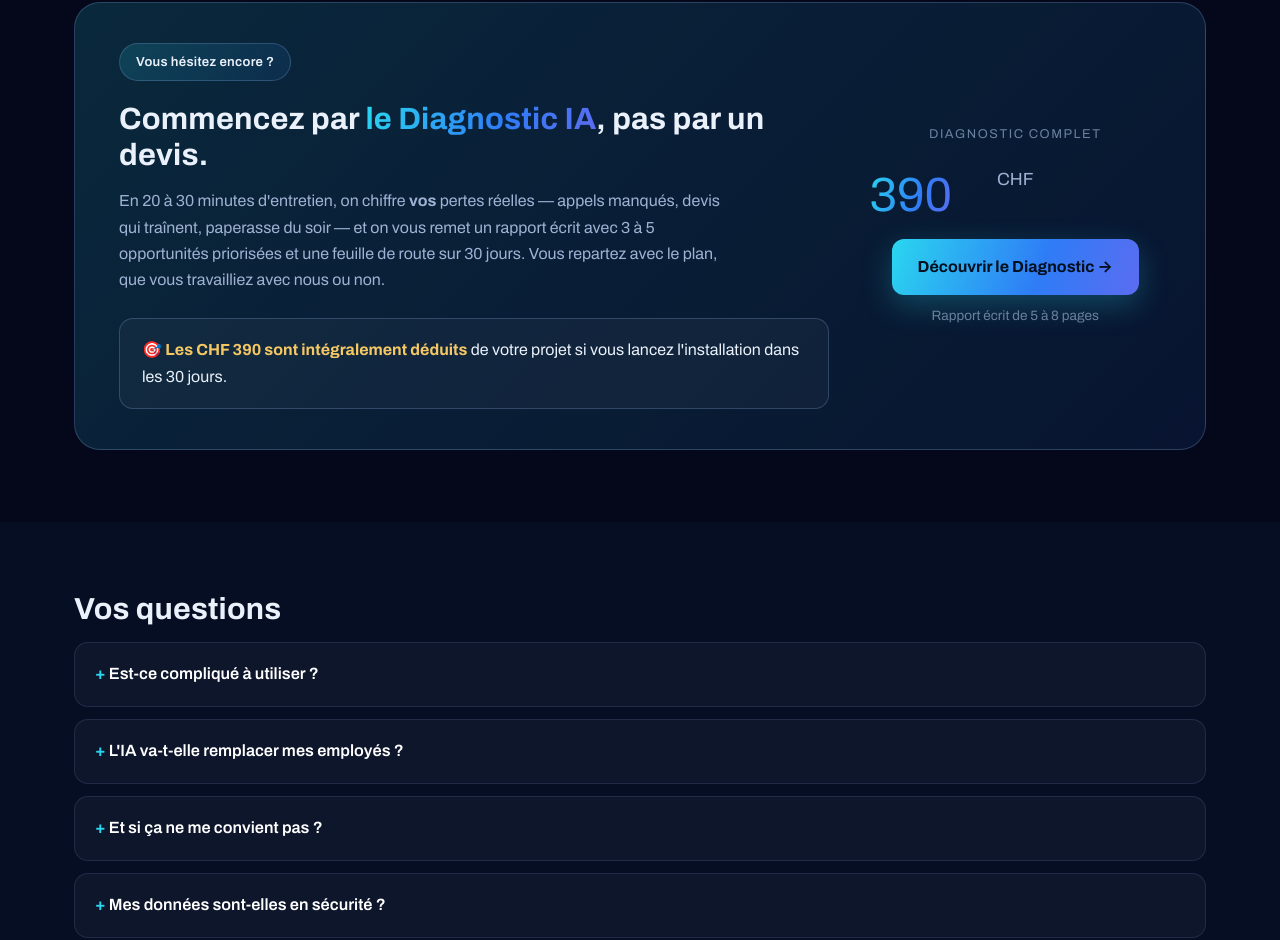
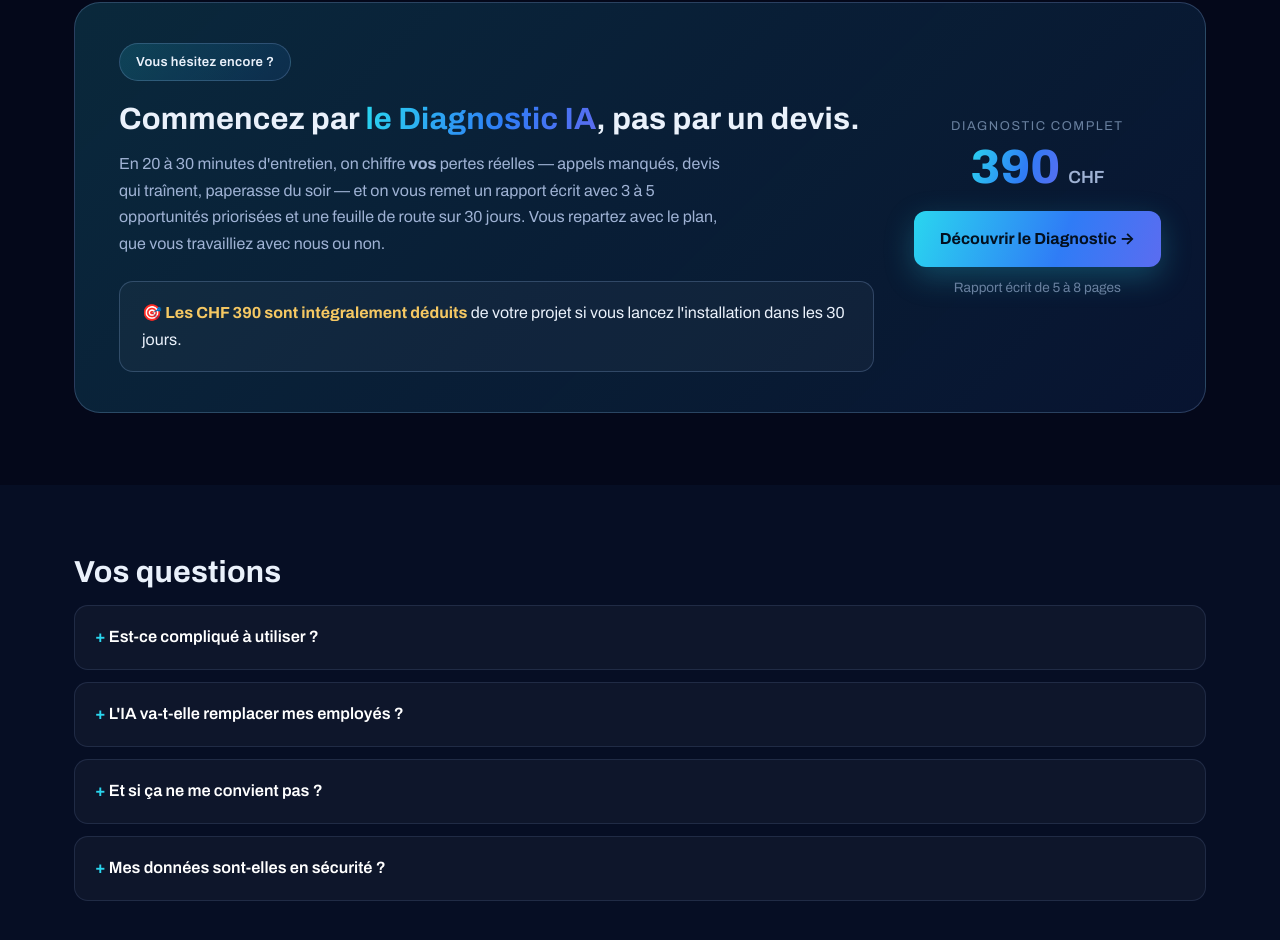
Before and after one commit to IAProbot/ogfactory-landing-batiment, a plain HTML site: page index.html in a window 1280 px wide. Shown: the part 3569-4509 px from the top of the page. Drawn offline with Linux system fonts and the light colour scheme; a web font is replaced by a local one.

Commit message:
fix(batiment): montant 390 CHF mal positionne
La classe .price de cette page n'est PAS un style de montant : c'est la
GRILLE des 3 packs (display:grid, repeat(3,1fr)). La reutiliser eclatait
le 390 et le CHF dans deux cellules. Remplacee par un flex baseline.

Co-Authored-By: Claude Opus 4.8 (1M context) <noreply@anthropic.com>

```diff
--- a/index.html
+++ b/index.html
@@ -387,7 +387,7 @@
       </div>
       <div style="text-align:center;white-space:nowrap">
         <div style="font-size:.8rem;letter-spacing:.12em;text-transform:uppercase;color:var(--muted-2);margin-bottom:6px">Diagnostic complet</div>
-        <div class="price" style="font-size:3rem;line-height:1"><span class="grad-text">390</span> <span style="font-size:1.1rem;color:var(--muted)">CHF</span></div>
+        <div style="display:flex;align-items:baseline;justify-content:center;gap:8px;font-size:3rem;line-height:1;font-weight:800"><span class="grad-text">390</span><span style="font-size:1.1rem;font-weight:600;color:var(--muted)">CHF</span></div>
         <a href="https://ogfactory.ch/kit-batiment/" class="btn btn-primary" style="margin-top:20px;display:inline-flex">Découvrir le Diagnostic →</a>
         <div style="margin-top:10px;font-size:.85rem;color:var(--muted-2)">Rapport écrit de 5 à 8 pages</div>
       </div>
```
